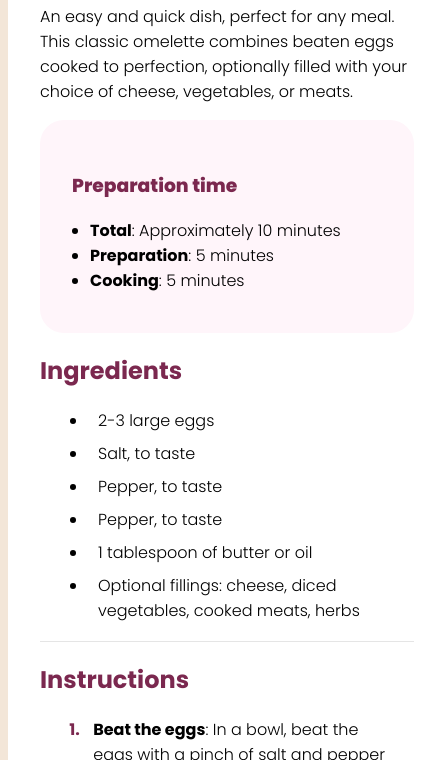
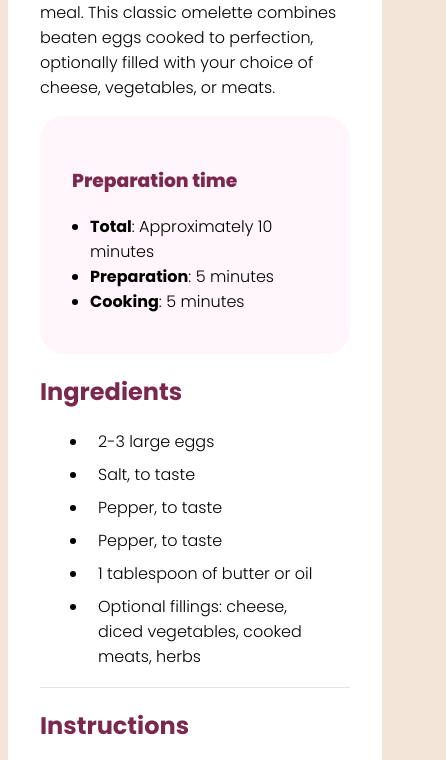
Before and after one commit to iD024/frontend-04, a plain HTML site: page index.html in a window 390 px wide. Shown: the part 353-1113 px from the top of the page, 446 px wide, since content can reach past the window. Drawn offline with Linux system fonts and the light colour scheme.

Commit message:
Fixed website rescaling in mobile

```diff
--- a/style.css
+++ b/style.css
@@ -13,8 +13,7 @@ body {
   background-color: hsl(0, 0%, 100%);
   border-radius: 1%;
   padding: 2rem;
-  max-width: 800px;
-  width: 100%;
+  max-width: 50em;
 }
 
 .imgrecipe {
```
